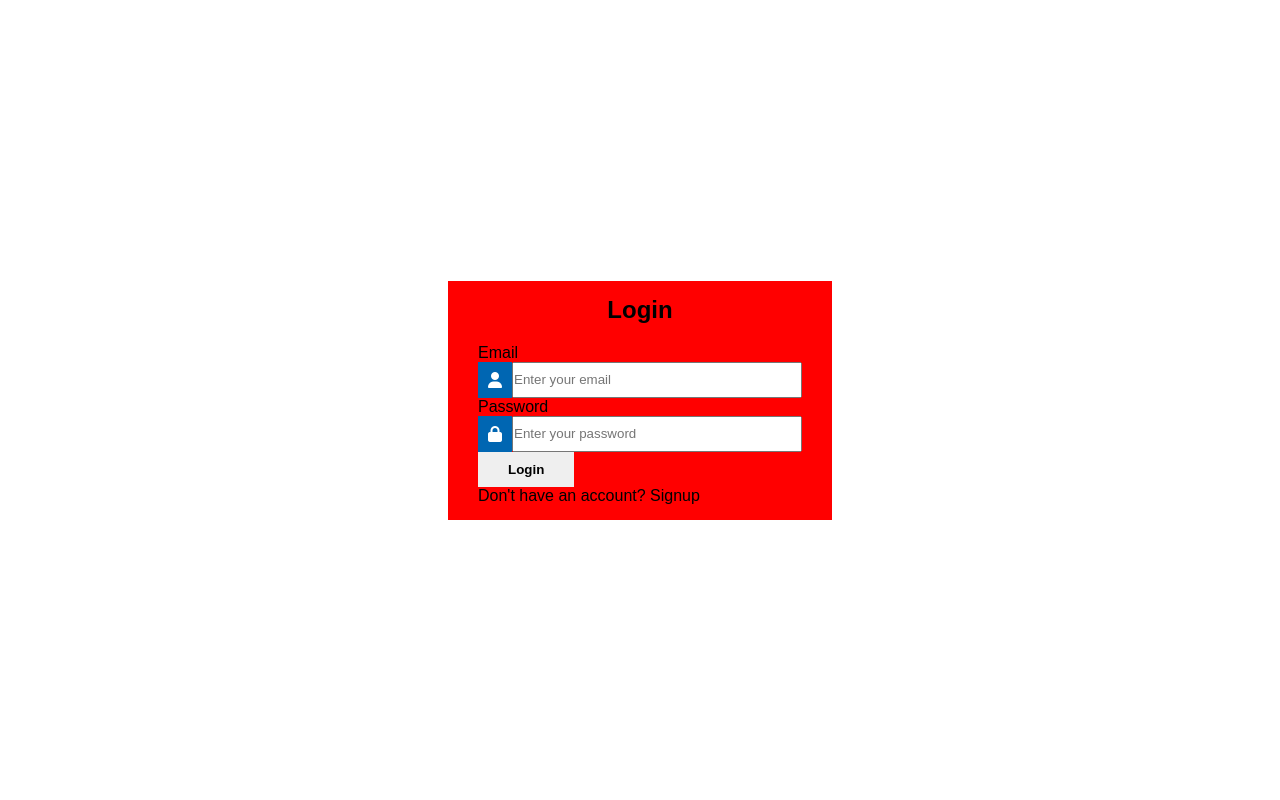
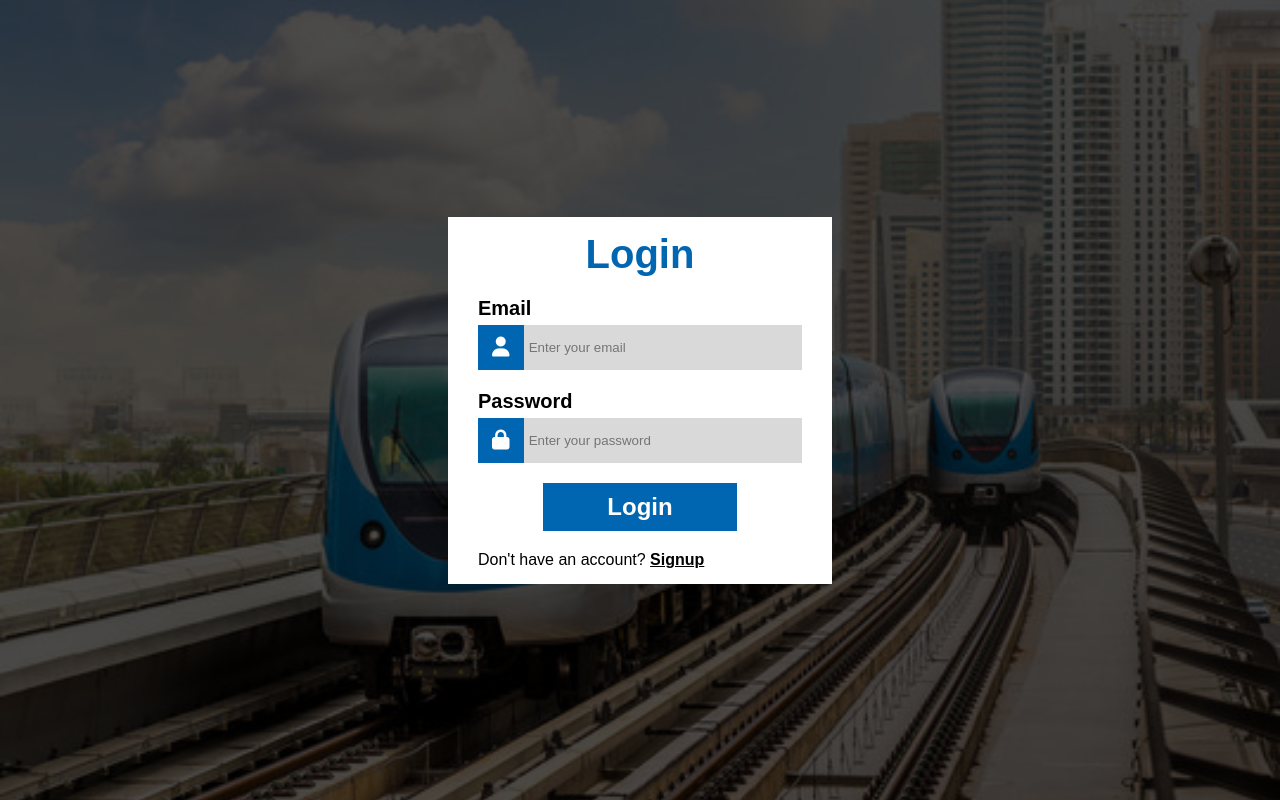
Before and after one commit to AhmadHandoush/Subway-System, a React (Create React App) app in the folder front-end/: page /login in a window 1280 px wide. Built offline with nearby package versions, Linux system fonts and the light colour scheme.

Commit message:
finish login style

```diff
--- a/front-end/src/App.js
+++ b/front-end/src/App.js
@@ -13,7 +13,7 @@ import Signup from "./pages/Signup";
 import Footer from "./Components/Footer";
 
 function App() {
-  const isLoginPage = window.location.pathname === "/login";
+  const isLoginPage = window.location.pathname === "/login" || "/signup";
   return (
     <div className="App">
       <BrowserRouter>
--- a/front-end/src/pages/Login/index.jsx
+++ b/front-end/src/pages/Login/index.jsx
@@ -1,8 +1,10 @@
+import { Link } from "react-router-dom";
 import "./login.css";
 
 function Login() {
   return (
     <div className="login flex-center">
+      <div className="overlay"></div>
       <div className="login-card flex column">
         <div className="top-title flex-center">
           <h2>Login</h2>
@@ -23,10 +25,15 @@ function Login() {
             <input type="password" placeholder="Enter your password" />
           </div>
 
-          <button type="submit">Login</button>
+          <div className="submit flex-center">
+            <button type="submit">Login</button>
+          </div>
         </form>
         <p>
-          Don't have an account? <span>Signup</span>
+          Don't have an account?{" "}
+          <span>
+            <Link to={"/signup"}>Signup</Link>
+          </span>
         </p>
       </div>
     </div>
--- a/front-end/src/pages/Login/login.css
+++ b/front-end/src/pages/Login/login.css
@@ -60,31 +60,56 @@ body {
 }
 .login {
   height: 100vh;
+  background-image: url("../../../public/360_F_220340016_85wy33BKA0L0N9bXFlMFeTqro6OHcsja.jpg");
+  background-repeat: no-repeat;
+  background-size: cover;
+  position: relative;
+}
+.login .overlay {
+  position: absolute;
+  left: 0;
+  top: 0;
+  width: 100%;
+  height: 100%;
+  background-color: rgba(0, 0, 0, 0.7);
+  z-index: 10;
 }
 
 .login-card {
   padding: 15px 30px;
-  background-color: red;
+  background-color: var(--bg-white);
   width: 30%;
+  position: relative;
+  z-index: 1000;
 }
 .login-card label {
-  margin-bottom: 10px;
+  margin-bottom: 5px;
+  display: block;
+  font-weight: bold;
+  font-size: 20px;
 }
 .login-card .input {
   display: flex;
   width: 100%;
+  margin-bottom: 20px;
 }
 .login-card .input input {
   width: 100%;
+  border: none;
+  outline: none;
+  padding: 15px 5px;
+  background-color: #d9d9d9;
 }
 .login-card .input span {
   background-color: var(--main-color);
   padding: 10px;
   font-weight: bold;
+  width: 50px;
 }
 .login-card .input span i {
   color: white;
   font-weight: bold;
+  font-size: 20px;
 }
 form button {
   padding: 10px 30px;
@@ -95,4 +120,24 @@ form button {
 
 h2 {
   margin-bottom: 20px;
+  color: var(--main-color);
+  font-size: 40px;
 }
+
+form button {
+  width: 60%;
+  margin-right: auto;
+  margin-left: auto;
+  background-color: var(--main-color);
+  font-weight: bold;
+  font-size: 24px;
+  color: var(--bg-white);
+}
+form .submit {
+  margin-bottom: 20px;
+}
+.login-card p span a {
+  font-weight: bold;
+  text-decoration: underline;
+  color: black;
+}
--- a/front-end/src/pages/Signup/index.jsx
+++ b/front-end/src/pages/Signup/index.jsx
@@ -1,5 +1,5 @@
 function Signup() {
-  return <div>signup</div>;
+  return <div className="signup">.signupcard</div>;
 }
 
 export default Signup;
```
Also changed, not shown: front-end/public/360_F_220340016_85wy33BKA0L0N9bXFlMFeTqro6OHcsja.jpg (added), front-end/public/shutterstock_522009004.jpg (added).
